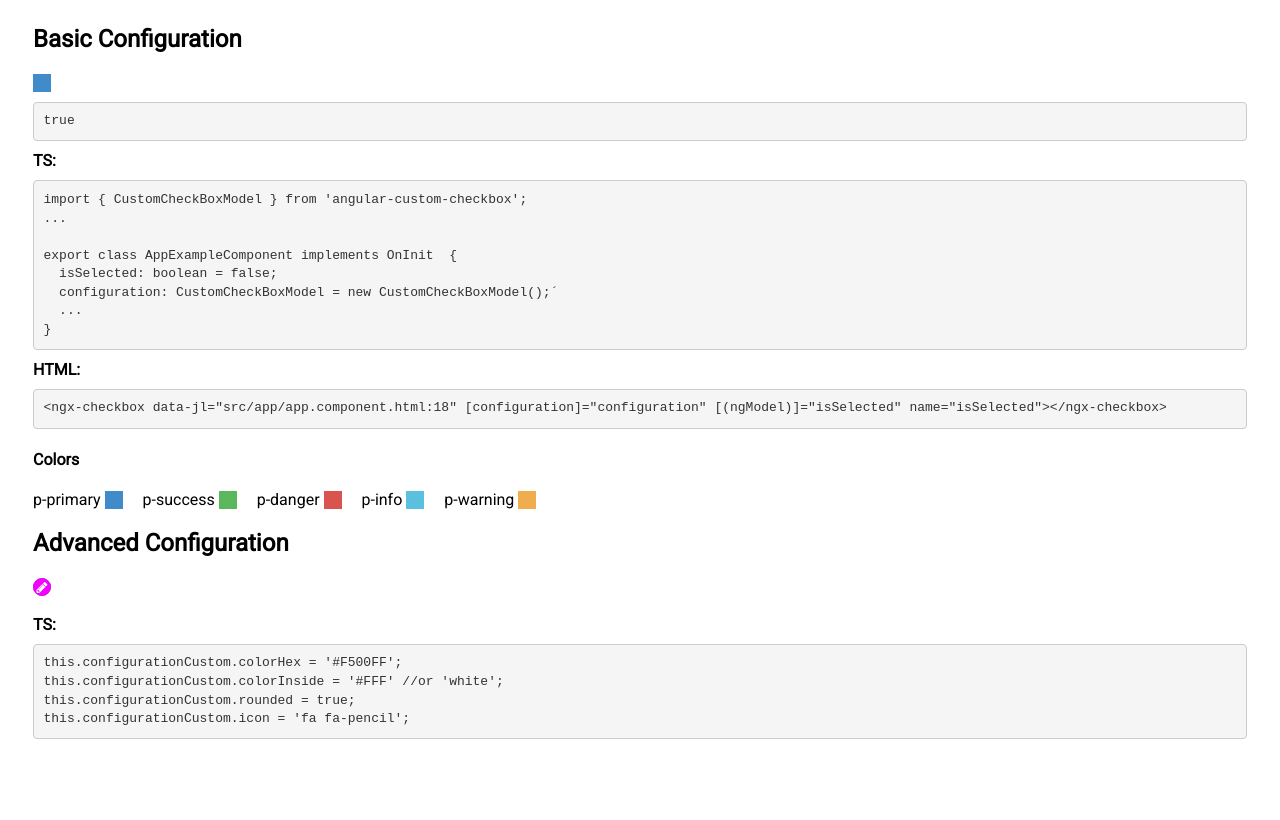
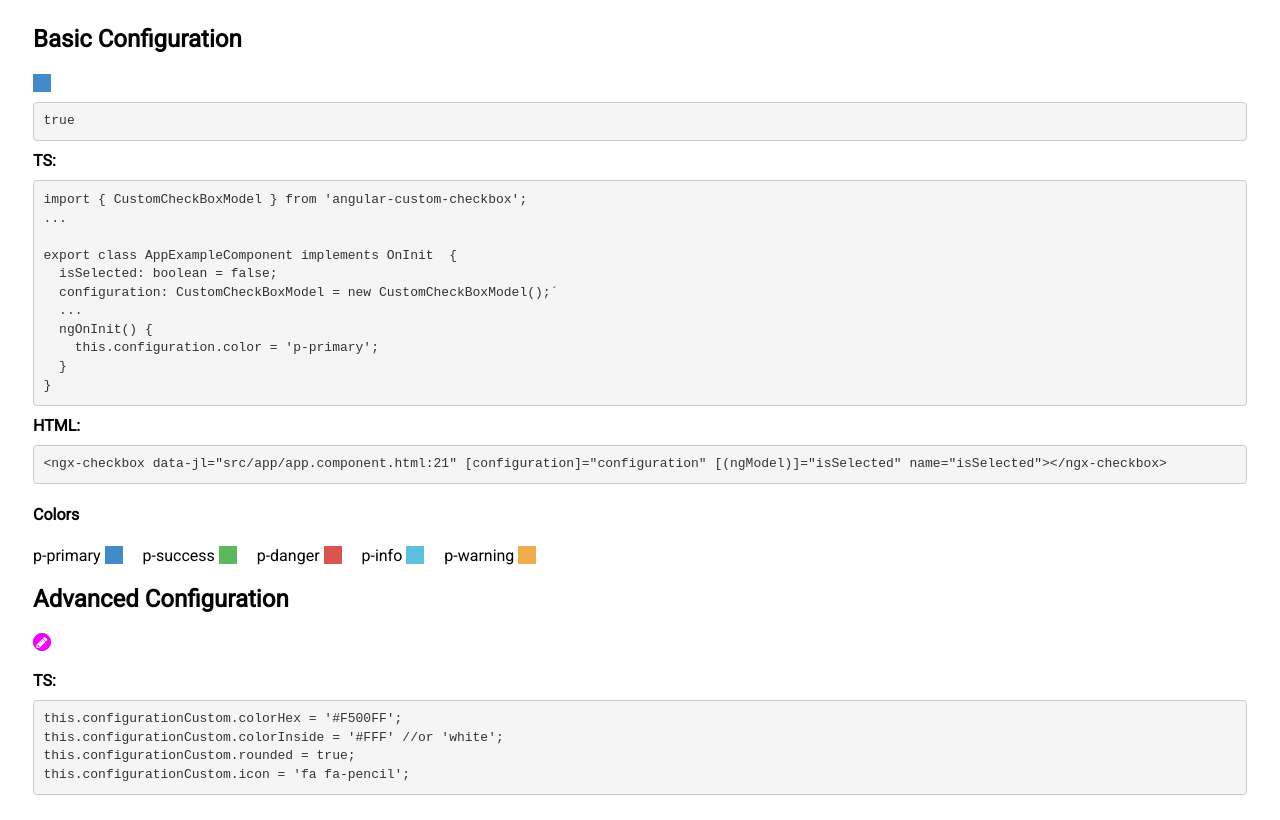
Before and after one commit to rafaelblink/angular-custom-checkbox, an Angular app: page / in a window 1280 px wide. Built offline with nearby package versions, Linux system fonts and the light colour scheme.

Commit message:
updating documentation and demo

```diff
--- a/src/app/app.component.html
+++ b/src/app/app.component.html
@@ -13,6 +13,9 @@ export class AppExampleComponent implements OnInit  {
   isSelected: boolean = false;
   configuration: CustomCheckBoxModel = new CustomCheckBoxModel();´
   ...
+  ngOnInit() {
+    this.configuration.color = 'p-primary';
+  }
 }]]></pre>
   <b>HTML:</b>
   <pre><![CDATA[<ngx-checkbox [configuration]="configuration" [(ngModel)]="isSelected" name="isSelected"></ngx-checkbox>]]></pre>
```
